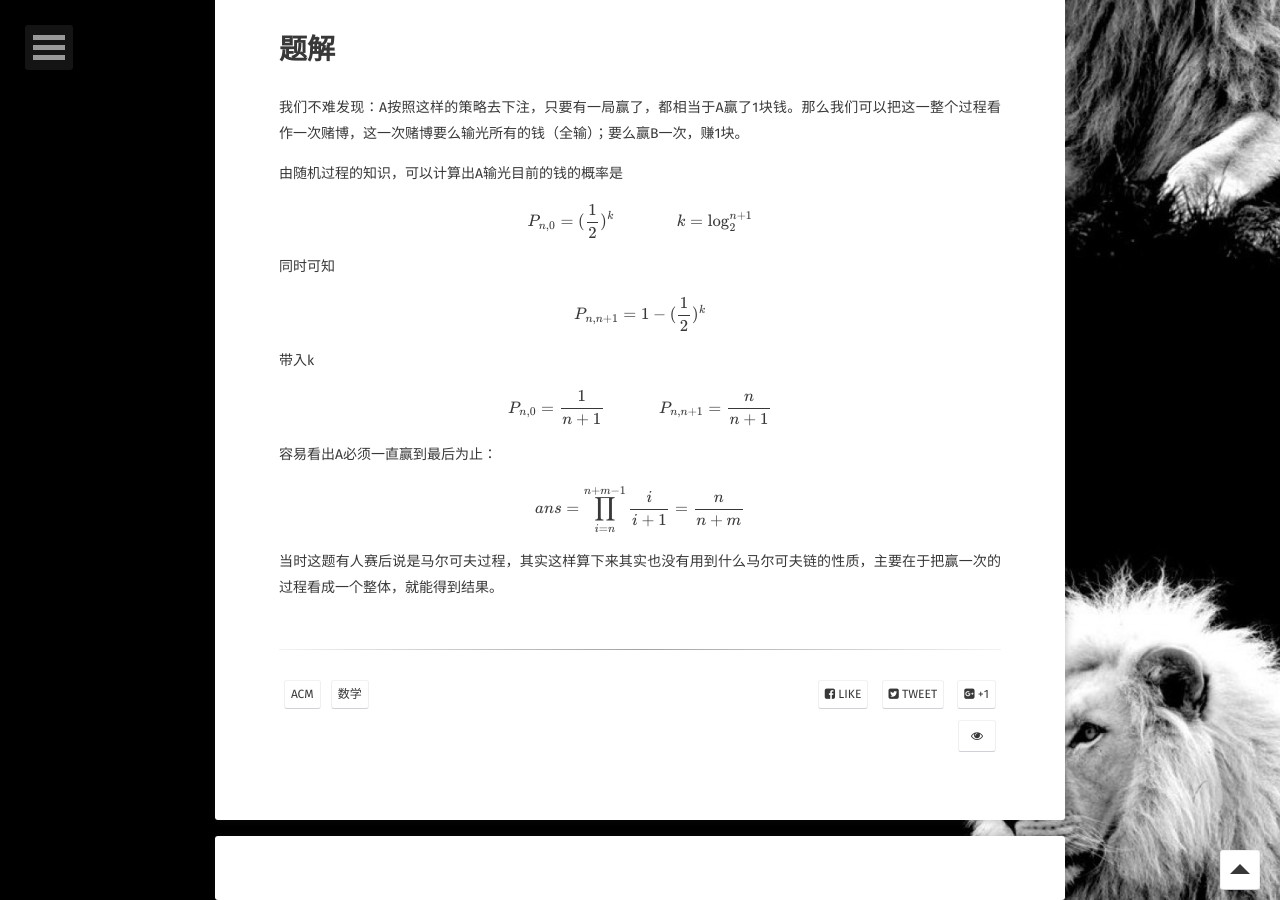
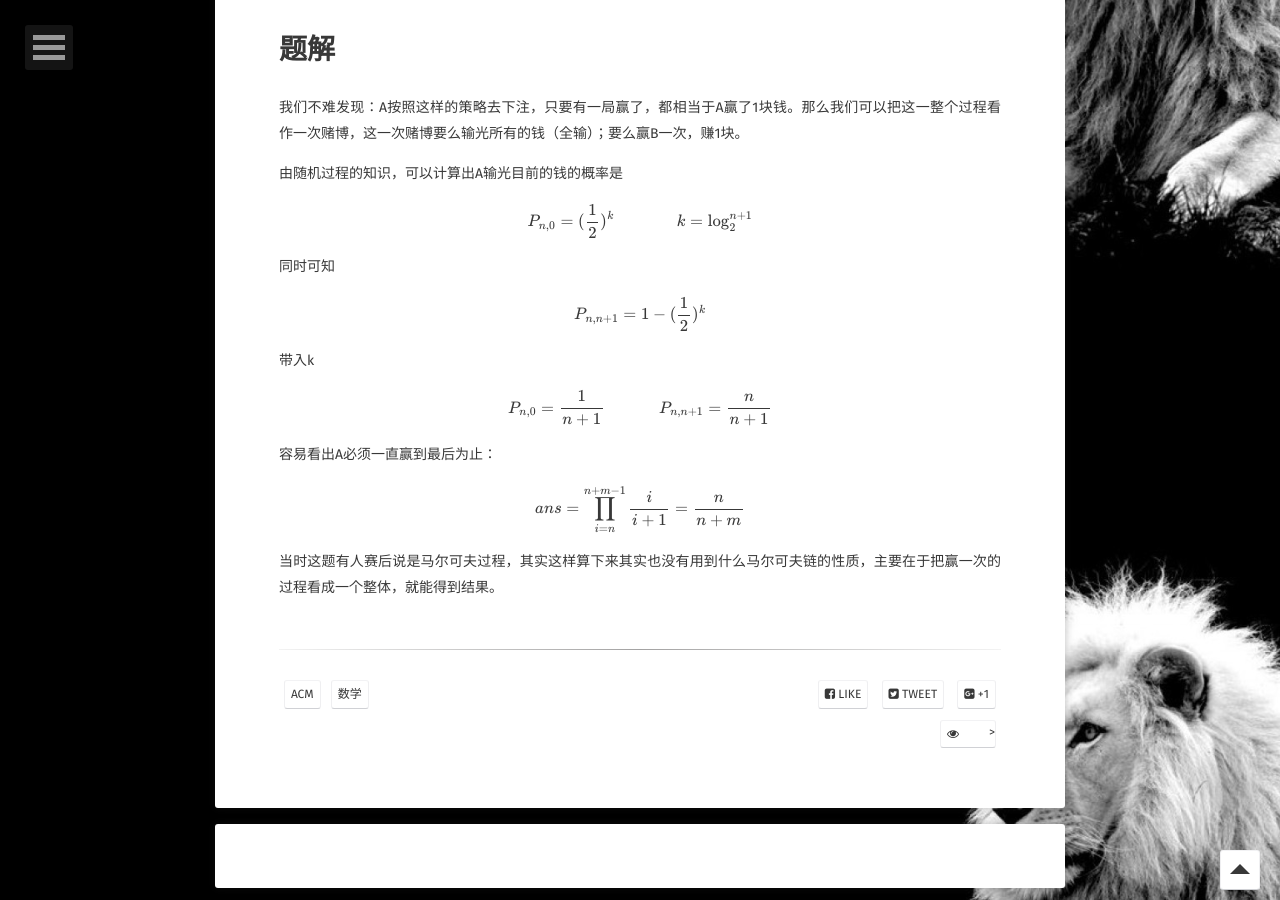
Before and after one commit to BlackWaters/BlackWaters.github.io, a Jekyll site: the page built from _posts/2019-01-09-God-of-gamblers.md, in a window 1280 px wide and 900 px high, scrolled down 623 px. Built offline with Jekyll 4.4.1, drawn with Linux system fonts in a browser that asks for light colours; some web fonts are replaced; formulas are drawn with MathJax 3; comment, search, counter and statistics services are not loaded.

Commit message:
test views

```diff
--- a/_includes/meta.html
+++ b/_includes/meta.html
@@ -12,7 +12,8 @@
             <span class="term"><i class="fa fa-google-plus-square"></i> +1</span>
     </a>
     <a class="tag">
-    <span class="term" id="busuanzi_container_site_uv">  <span id="busuanzi_value_site_uv"><i class="fa fa-eye"> </i></span> </span>
+    	<span class="term"> <i class="fa fa-eye"> </i></span>>
+    <span class="term" id="busuanzi_container_site_uv">  <span id="busuanzi_value_site_uv"></span> </span>
 	</a>
 </span>
 
```
